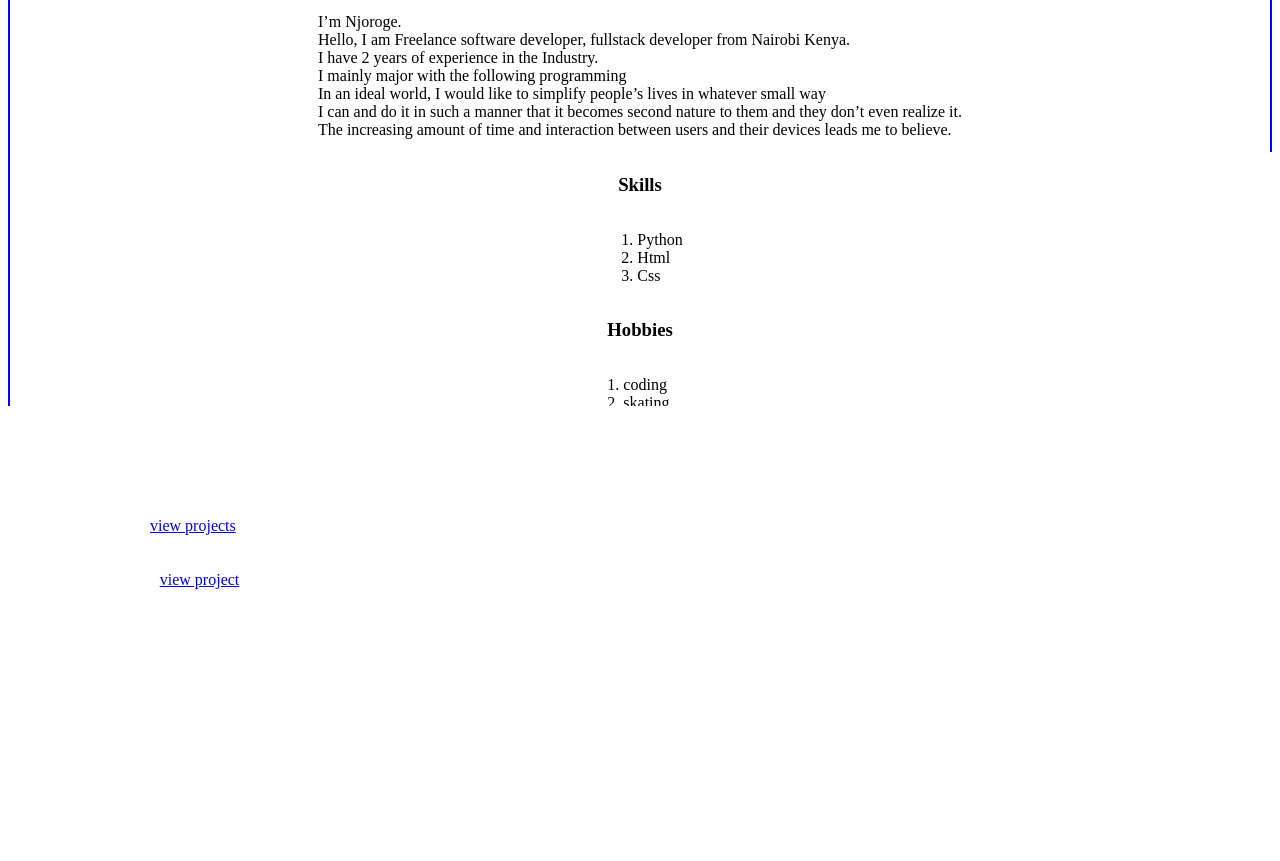
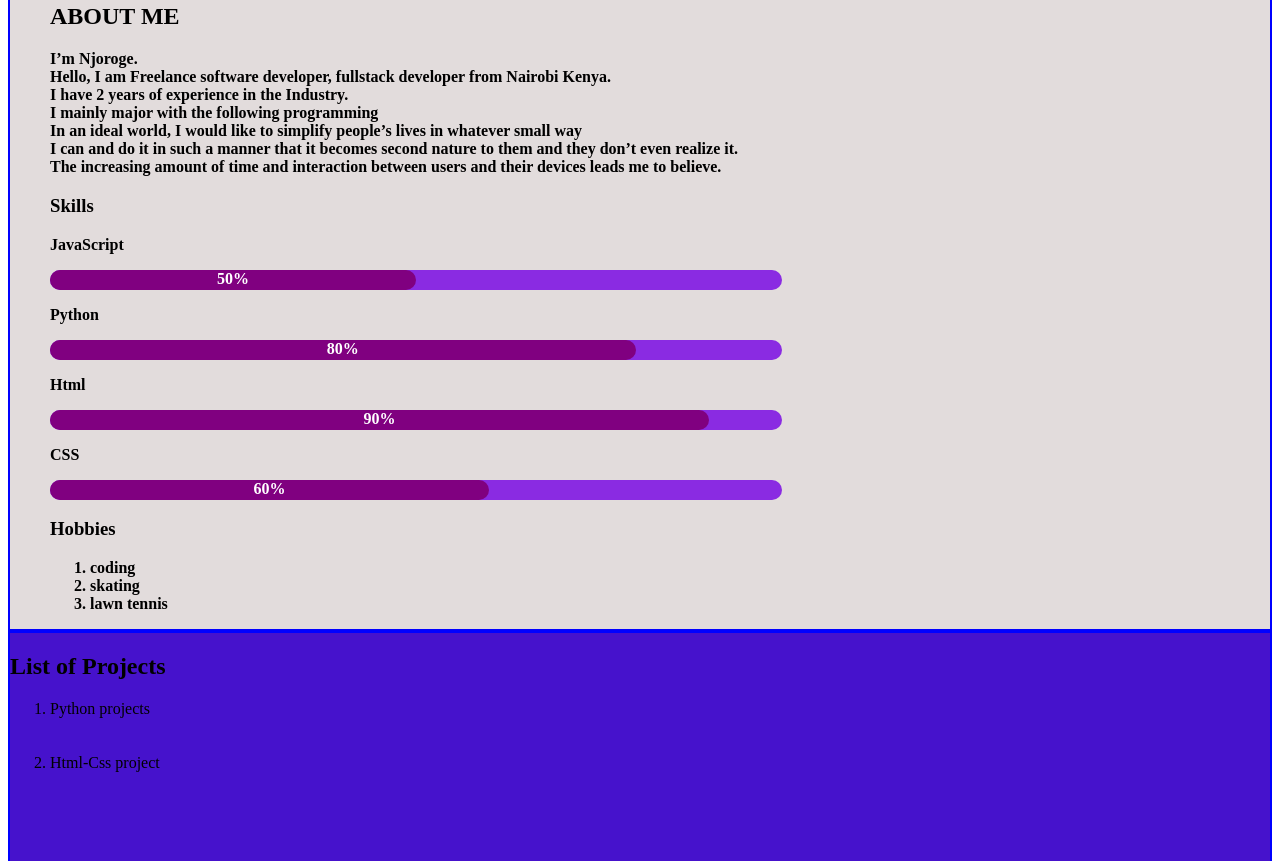
Before and after one commit to njoroge33/practice, a plain HTML site: page index.html in a window 1280 px wide. Shown: the part 1119-1980 px from the top of the page. Drawn offline with Linux system fonts and the light colour scheme.

Commit message:
going somewhere

```diff
--- a/index.html
+++ b/index.html
@@ -9,7 +9,7 @@
 </head>
 <body class="grid" id="home">
 
-    <div class="bg-text box a">
+    <div>
             <table border="0" width="100%" class="nav">
                     <tr>
                         <td><a href="#home">HOME</a></td>
@@ -18,10 +18,18 @@
                         <td><a href="#contacts">CONTACTS</a></td>
                     </tr>
                 </table>
+
+    </div>
+
+    <div class="bg-text box a">
+
+
+        <img src="images/john.jpg">
+
         <p class="name">
-            Welcome to my portfolio!<br>
-            I am
+            Hi! I'm<br>
             <em>Njoroge Gichuhi</em><br>
+            <em>Software Developer</em>
         </p>
     </div>
     <div class="box b" id="aboutme">
@@ -43,10 +51,14 @@
             My goal is to gain skills so as to be able to solve the world.
         </p>-->
         <h3>Skills</h3>
-        <ol>
-            <li>Python</li>
-            <li>Html</li>
-            <li>Css</li>
+            <p>JavaScript</p>
+            <div class="bar"><div class="js"><p>50%</p></div></div>
+            <p>Python</p>
+            <div class="bar"><div class="python"><p>80%</p></div></div>
+            <p>Html</p>
+            <div class="bar"><div class="html"><p>90%</p></div></div>
+            <p>CSS</p>
+            <div class="bar"><div class="css"><p>60%</p></div></div>
         </ol>
         <h3>Hobbies</h3>
         <ol>
--- a/main.css
+++ b/main.css
@@ -1,6 +1,10 @@
+* {
+    font-family: "BwNistaInt-xBd";
+}
+
 .grid {
     display: grid;
-    grid-template-rows: 4fr 2fr 2fr 2fr;
+    grid-template-rows: 1% 3fr 2fr 2fr 2fr;
     height: 100%;
     color: black;
 
@@ -15,13 +19,14 @@
 }*/
 
 .nav{
-    width: 99%;
+    top:0;
+    width: 100%;
     border-collapse: collapse;
     position: fixed;
 }
 
 td {
-    height: 50px;
+    height: 60px;
     text-align: center;
     background-color: blueviolet;
 }
@@ -31,7 +36,14 @@ td {
 }
 
 td>a {
+    font-weight: bolder;
+    font-size: 18px;
+    text-decoration: none;
     color: white;
+}
+
+a:hover {
+    color: purple;
 }
 
 .a {
@@ -43,14 +55,16 @@ td>a {
     background-size: cover;
     background-position: center;
     color:white;
-    text-align: center;
 }
 
 img {
+    float: left;
     position: relative;
-    top: 20px;
+    top: 50px;
     width: 300px;
-    height: 300px;
+    height: 350px;
+    margin-right: 20px;
+    border-radius: 200px;
 }
 
 /*.bg-text {
@@ -72,13 +86,52 @@ img {
 }
 
 .a>p{
+    padding-bottom: 0px;
     padding-top:100px;
+    padding-left: 300px;
     font-size: 100px;
 }
 
 .b{
-    display: flex;
-    flex-direction: column;
-    align-items: center;
+    padding-top: 40px;
+    padding-left: 40px;
+    background-color: rgb(226, 220, 220);
+    font-weight: bold;
+    color: black;
+}
 
+.c {
+    background-color: #4612cc;
 }
+
+.bar {
+    color:white;
+    background-color: blueviolet;
+    height: 20px;
+    width: 60%;
+    border-radius: 20px;
+    text-align: center;
+}
+
+.js, .python, .html, .css{
+    margin-left: 0px;
+    background-color: purple;
+    height: 100%;
+    border-radius: 20px;
+}
+
+.js {
+    width: 50%;
+}
+
+.python {
+    width: 80%;
+}
+
+.html {
+    width: 90%;
+}
+
+.css {
+    width: 60%;
+}
```
Lines whose indentation alone changed are shown as unchanged.
